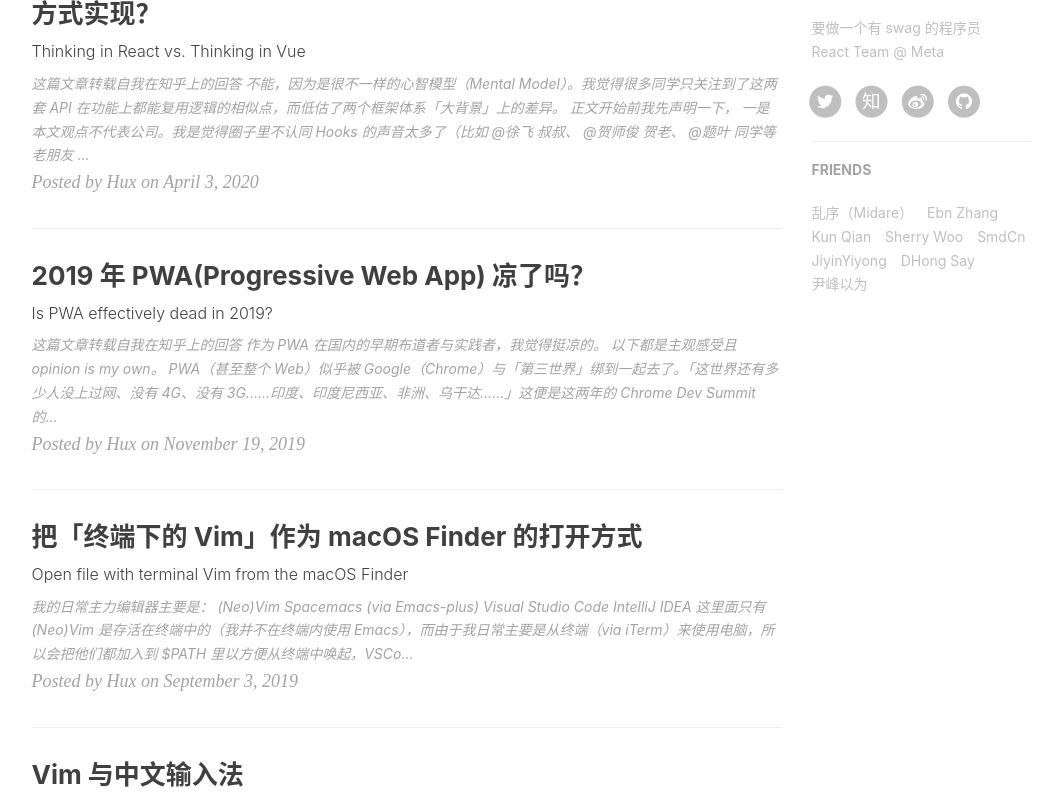
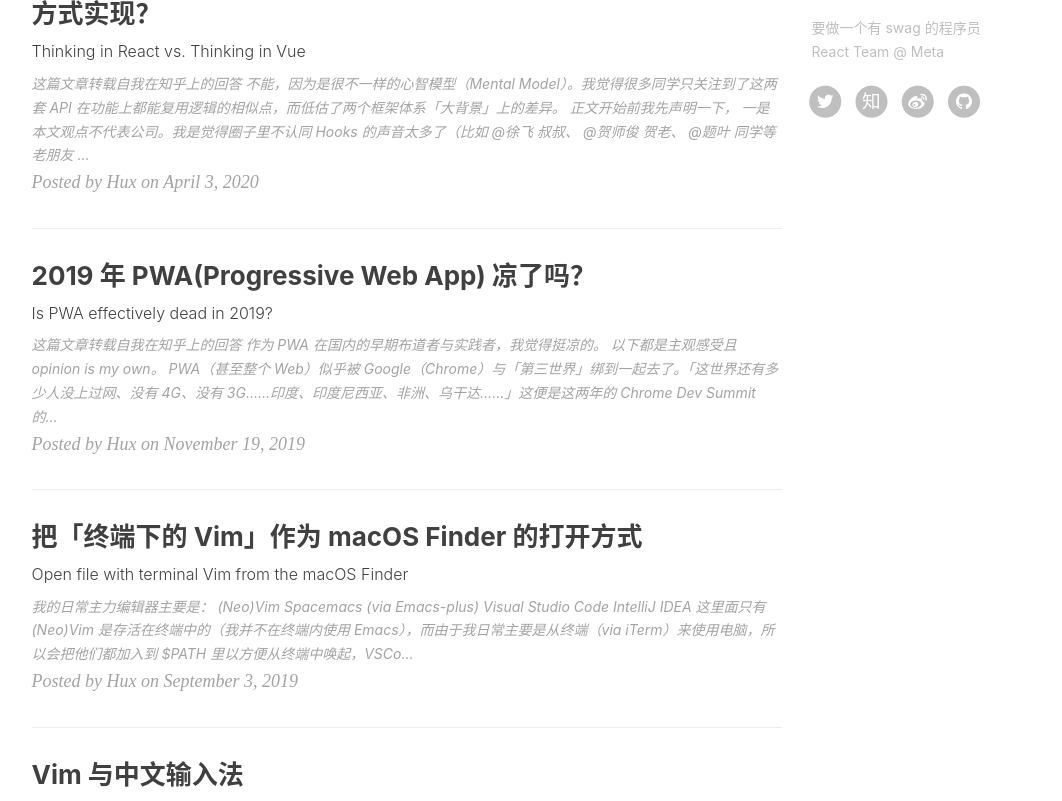
Before and after one commit to FangFrankSun/My_Blog, a Jekyll site: the page built from index.html, in a window 1280 px wide and 900 px high, scrolled down 931 px, cut to the strip 99-900 px from the top of the window. Shown: the whole strip, without its empty margins (136-1198 px from the left). Built offline with Jekyll 4.4.1, drawn with Linux system fonts in a browser that asks for light colours; nearby versions of some CDN libraries; the list of posts is cut into pages by our own code; comment, search, counter and statistics services are not loaded.

Commit message:
Update _config.yml

```diff
--- a/_config.yml
+++ b/_config.yml
@@ -59,7 +59,7 @@
       start_line: 1
 
 # Disqus settings
-disqus_username: hux
+disqus_username: fangfranksun
 
 # Netease settings
 netease_comment: false
@@ -87,16 +87,3 @@
 
 # MathJax rendering for layout:page (e.g. post preview)
 page-mathjax: false
-
-# Friends
-friends:
-  [
-    { title: "乱序（Midare）", href: "http://mida.re/" },
-    { title: "Ebn Zhang", href: "https://ebnbin.dev/" },
-    { title: "Kun Qian", href: "http://kunq.me" },
-    { title: "Sherry Woo", href: "https://sherrywoo.me/" },
-    { title: "SmdCn", href: "http://blog.smdcn.net" },
-    { title: "JiyinYiyong", href: "http://tiye.me/" },
-    { title: "DHong Say", href: "http://dhong.co" },
-    { title: "尹峰以为", href: "http://ingf.github.io/" },
-  ]
```
